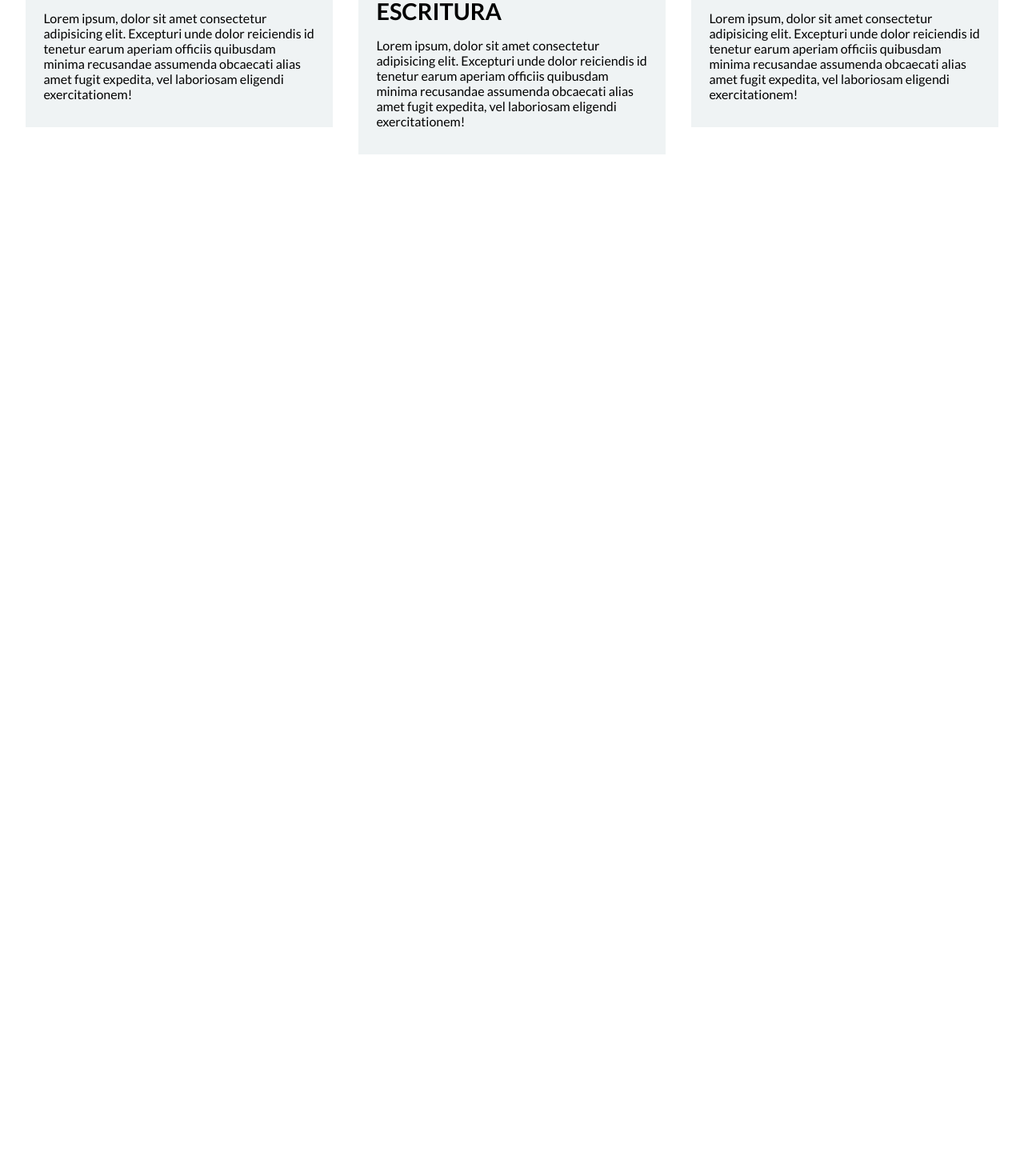
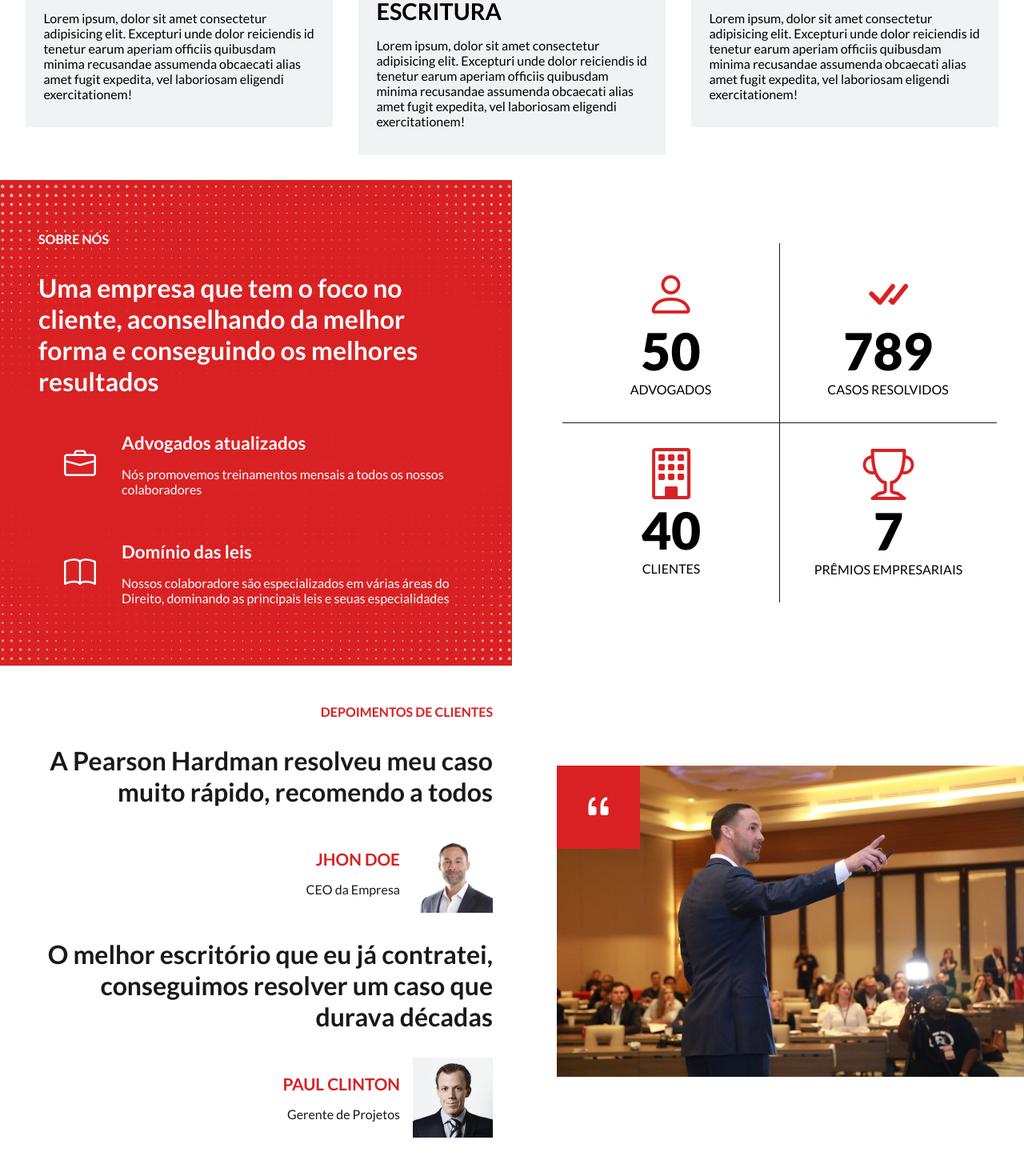
Before and after one commit to lenderisfree/project001-pearsonHard, a plain HTML site: page index.html in a window 1280 px wide. Shown: the part 1769-3239 px from the top of the page at 80% size. Before the commit the page ends 1994 px from the top, so only its background shows below. Drawn offline with nearby package versions, Linux system fonts and the light colour scheme.

Commit message:
Section testimonials created. CSS - Update

```diff
--- a/css/style.css
+++ b/css/style.css
@@ -201,3 +201,122 @@ i {
   margin-bottom: 1rem;
   text-transform: uppercase;
 }
+
+/* About us */
+
+#about {
+  display: flex;
+  flex-wrap: wrap;
+  align-items: center;
+  gap: 2rem;
+}
+
+#about-text {
+  background-image: url("../img/pattern.png");
+  background-size: cover;
+  background-position: center;
+  color: var(--primary-text-color);
+  flex: 1 1 0;
+  display: flex;
+  flex-direction: column;
+  justify-content: center;
+  gap: 2rem;
+  padding: 4rem 3rem;
+}
+
+#about-text .section-subtitle,
+#about-text .section-title {
+  color: var(--primary-text-color);
+}
+
+#about-text i {
+  background-color: transparent;
+}
+
+.about-description {
+  display: flex;
+  align-items: center;
+}
+
+.about-description h4 {
+  font-size: 1.4rem;
+  margin-bottom: 1rem;
+}
+
+#about-data {
+  flex: 1 1 0;
+  display: flex;
+  flex-wrap: wrap;
+  padding: 2rem;
+}
+
+#about-data .data {
+  width: 50%;
+  display: flex;
+  flex-direction: column;
+  align-items: center;
+  justify-content: center;
+  padding: 2rem;
+  margin-top: -1px;
+  margin-left: -1px;
+}
+
+#about-data .data:first-child {
+  border-bottom: 1px solid var(--secondary-text-color);
+  border-right: 1px solid var(--secondary-text-color);
+}
+
+#about-data .data:last-child {
+  border-top: 1px solid var(--secondary-text-color);
+  border-left: 1px solid var(--secondary-text-color);
+}
+
+#about-data .data i {
+  background-color: transparent;
+  color: var(--main-color);
+  font-size: 4rem;
+  padding: 0;
+}
+
+.data .number {
+  font-size: 4rem;
+  font-weight: 900;
+}
+
+.data .text {
+  text-transform: uppercase;
+}
+
+/* Testimonials */
+#testimonials {
+  display: flex;
+  align-items: center;
+}
+
+#testimonial-information {
+  padding: 3rem;
+}
+
+.author {
+  display: flex;
+  justify-content: end;
+  align-items: center;
+  gap: 1rem;
+}
+
+.author .author-name {
+  color: var(--main-color);
+  text-transform: uppercase;
+  font-size: 1.3rem;
+  font-weight: bold;
+  margin-bottom: 1rem;
+}
+
+.author .author-job {
+  color: var(--secondary-text-color);
+}
+
+.author img {
+  width: 100px;
+  height: 100px;
+}
--- a/index.html
+++ b/index.html
@@ -107,5 +107,88 @@
         </div>
       </div>
     </main>
+    <section id="about">
+      <div id="about-text">
+        <p class="section-subtitle">Sobre nós</p>
+        <h3 class="section-title">
+          Uma empresa que tem o foco no cliente, aconselhando da melhor forma e
+          conseguindo os melhores resultados
+        </h3>
+        <div class="about-description">
+          <i class="bi bi-briefcase"></i>
+          <div>
+            <h4>Advogados atualizados</h4>
+            <p>
+              Nós promovemos treinamentos mensais a todos os nossos
+              colaboradores
+            </p>
+          </div>
+        </div>
+
+        <div class="about-description">
+          <i class="bi bi-book"></i>
+          <div>
+            <h4>Domínio das leis</h4>
+            <p>
+              Nossos colaboradore são especializados em várias áreas do Direito,
+              dominando as principais leis e seuas especialidades
+            </p>
+          </div>
+        </div>
+      </div>
+      <div id="about-data">
+        <div class="data">
+          <i class="bi bi-person"></i>
+          <p class="number">50</p>
+          <p class="text">Advogados</p>
+        </div>
+        <div class="data">
+          <i class="bi bi-check-all"></i>
+          <p class="number">789</p>
+          <p class="text">Casos resolvidos</p>
+        </div>
+        <div class="data">
+          <i class="bi bi-building"></i>
+          <p class="number">40</p>
+          <p class="text">Clientes</p>
+        </div>
+        <div class="data">
+          <i class="bi bi-trophy"></i>
+          <p class="number">7</p>
+          <p class="text">Prêmios empresariais</p>
+        </div>
+      </div>
+    </section>
+    <section id="testimonials" class="text-image-section">
+      <div id="testimonial-information" class="text-container">
+        <p class="section-subtitle">Depoimentos de clientes</p>
+        <h3 class="section-title">
+          A Pearson Hardman resolveu meu caso muito rápido, recomendo a todos
+        </h3>
+        <div class="author">
+          <div class="author-info">
+            <p class="author-name">Jhon Doe</p>
+            <p class="author-job">CEO da Empresa</p>
+          </div>
+          <img src="img/author_1.jpg" alt="Jhon Doe" />
+        </div>
+
+        <h3 class="section-title">
+          O melhor escritório que eu já contratei, conseguimos resolver um caso
+          que durava décadas
+        </h3>
+        <div class="author">
+          <div class="author-info">
+            <p class="author-name">Paul Clinton</p>
+            <p class="author-job">Gerente de Projetos</p>
+          </div>
+          <img src="img/author_2.jpg" alt="Paul Clinton" />
+        </div>
+      </div>
+      <div id="testimonial-image-container" class="image-container">
+        <i class="bi bi-quote"></i>
+        <img src="img/court.jpg" alt="Advogado em um tribunal" />
+      </div>
+    </section>
   </body>
 </html>
```
